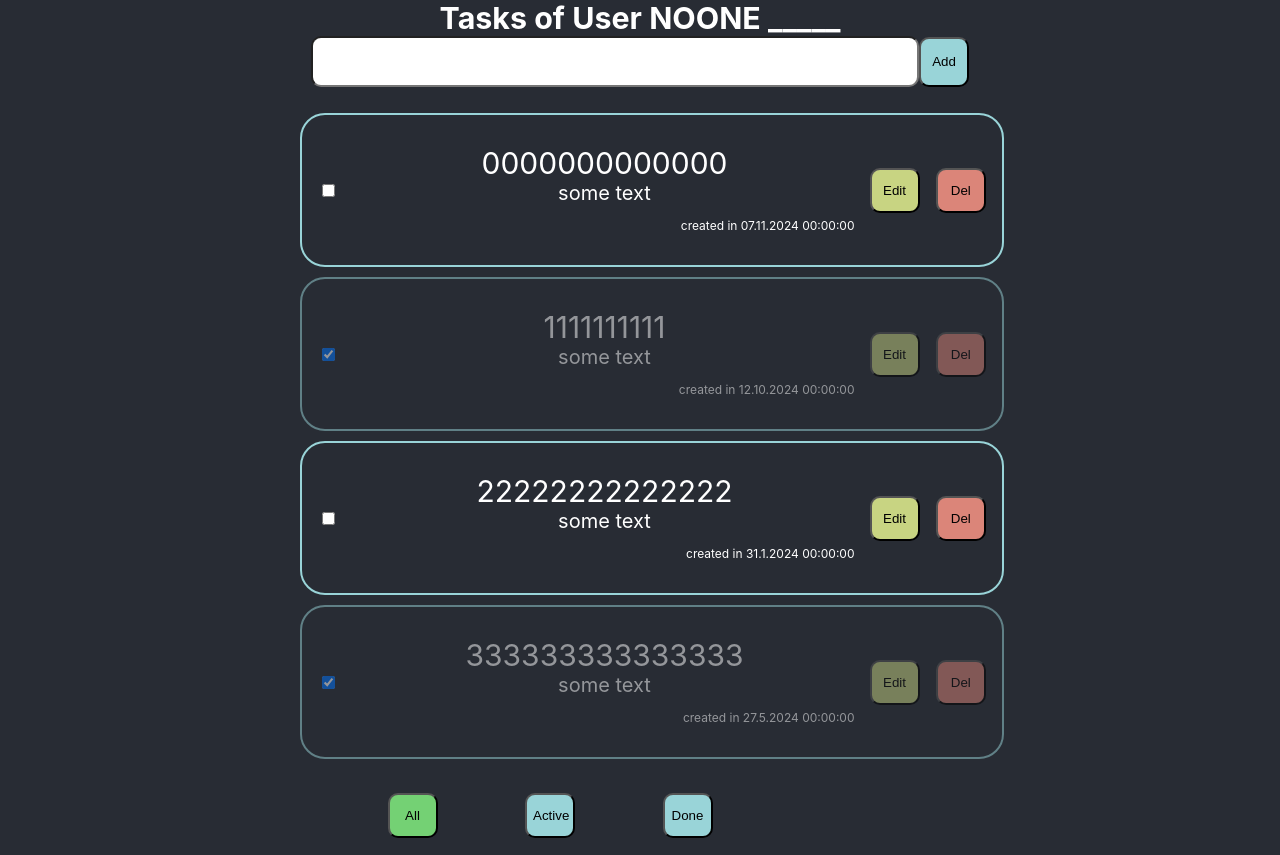
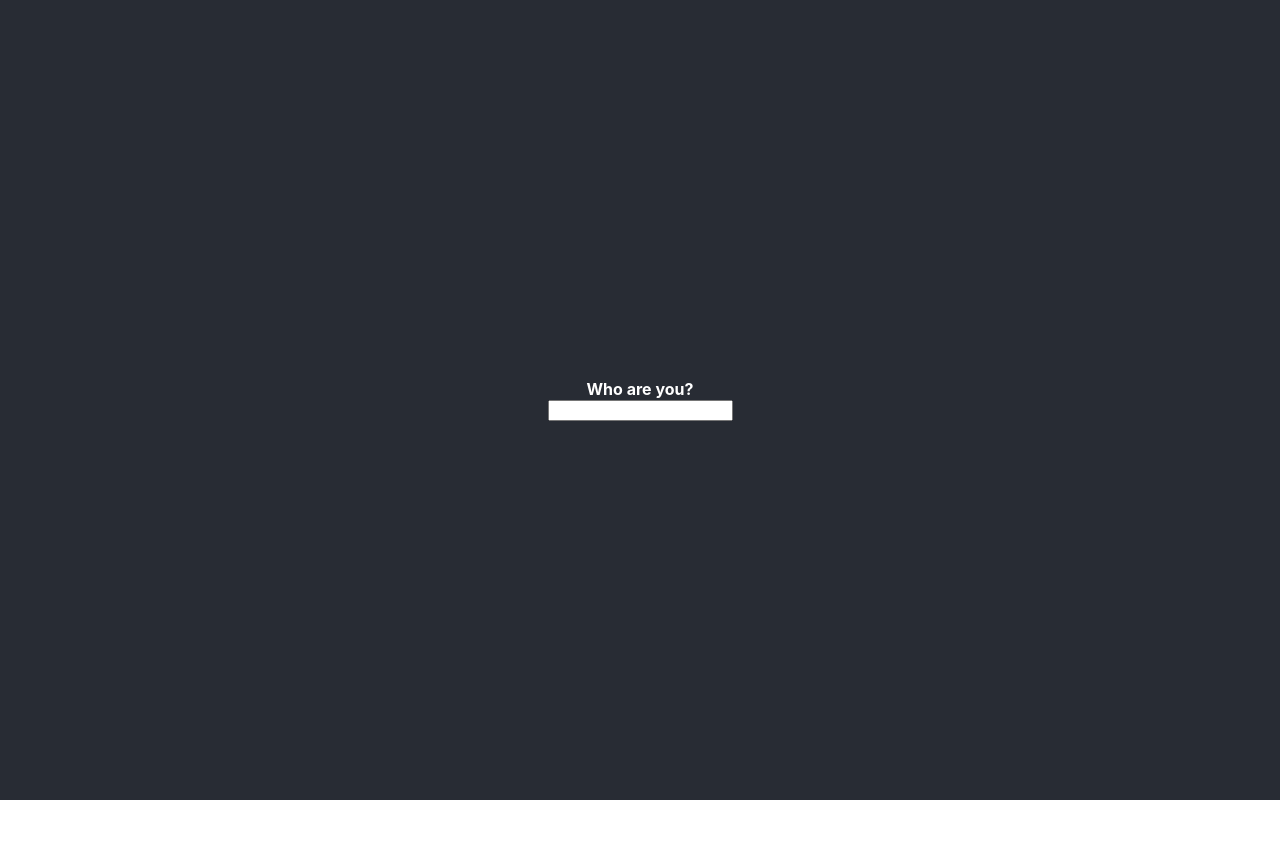
Before and after one commit to hannarim-23/ToDo, a React (Create React App) app in the folder my-app/: page / in a window 1280 px wide. After the commit the page ends 800 px from the top, so only its background shows below. Built offline with nearby package versions, Linux system fonts and the light colour scheme.

Commit message:
feat: sort, Refactoring

```diff
--- a/my-app/src/App.css
+++ b/my-app/src/App.css
@@ -1,5 +1,6 @@
 ul[class],
 ol[class] {
+  list-style: none;
   padding: 0;
 }
 
@@ -9,29 +10,14 @@ h2,
 h3,
 h4,
 p,
+a,
 ul[class],
 ol[class],
-li,
-figure,
-figcaption,
-blockquote,
-dl,
-dd {
+li {
   margin: 0;
 }
 .App {
   text-align: center;
-}
-
-.App-logo {
-  height: 40vmin;
-  pointer-events: none;
-}
-
-@media (prefers-reduced-motion: no-preference) {
-  .App-logo {
-    animation: App-logo-spin infinite 20s linear;
-  }
 }
 
 .App-header {
@@ -41,43 +27,15 @@ dd {
   flex-direction: column;
   align-items: center;
   justify-content: center;
-  font-size: calc(10px + 2vmin);
+  /*font-size: calc(10px + 2vmin);/**/
   color: white;
 }
 
-.App-link {
-  color: #61dafb;
-}
-
-@keyframes App-logo-spin {
-  from {
-    transform: rotate(0deg);
-  }
-  to {
-    transform: rotate(360deg);
-  }
+.wrapper {
+  width: 700px;
 }
 /*------------------*/
-.del__task__button {
-  background-color: rgb(219, 133, 121);
-}
-.edit__task__button {
-  background-color: rgb(200, 212, 130);
-}
-.add__task__button {
-  height: 50px;
-}
-button {
-  width: 50px;
-  height: 45px;
-  background-color: rgb(153, 212, 216);
-  border-radius: 10px;
-}
-.input__new__task {
-  height: 45px;
-  border-radius: 10px;
-  width: 600px;
-}
+
 .buttons__filter {
   height: 60px;
   width: 500px;
@@ -96,7 +54,7 @@ button {
   justify-content: space-evenly;
   border: solid 2px rgb(153, 212, 216);
   border-radius: 25px;
-  margin: 10px;
+  /*margin: 10px;*/
 }
 .title__task {
   word-break: break-all;
@@ -109,20 +67,29 @@ button {
   border-radius: 25px;
   background-color: green;
 }
-ul {
-  list-style: none;
-  padding: 0;
+ul,
+li {
+  padding-inline-start: 0px;
+  margin: 0px;
 }
-.wrapper {
-  width: 700px;
-}
+
 .new__task__block {
   width: 100%;
+  display: flex;
+  justify-content: center;
+  padding-bottom: 15px;
+  padding-top: 15px;
+}
+.input__new__task {
+  height: 45px;
+  border-radius: 10px;
+  width: 600px;
 }
 
 .active__filter {
   background-color: rgb(116, 209, 116);
 }
+
 .is__done {
   opacity: 0.5;
 }
@@ -138,21 +105,49 @@ ul {
   font-size: 20px;
 }
 
-.date {
-  width: 100%;
-  font-size: 12px;
-  text-align: right;
-
-  display: inline-block;
-  margin-right: 15px;
-  /*   border: 1px solid green; */
-}
 .task__for__edit {
   display: flex;
   align-items: center;
   height: 100%;
   justify-content: space-evenly;
 }
-p {
-  margin: 0;
+
+/*sort----------------------*/
+.sort__content {
+  display: none;
+  position: absolute;
+  background-color: #f1f1f1;
+  min-width: 160px;
+  z-index: 1;
 }
+
+.sort__block {
+  position: relative;
+  display: inline-block;
+  height: 45px;
+}
+.sort__content a {
+  color: black;
+  padding: 12px;
+  display: block;
+  font-size: 16px;
+}
+
+.sort__content a:hover {
+  background-color: rgb(153, 212, 216);
+  cursor: pointer;
+}
+
+.sort__block:hover .sort__content {
+  display: block;
+  top: -100px;
+  left: 50px;
+}
+
+.sort__block:hover .sort__button {
+  background-color: rgb(116, 209, 116);
+}
+
+.nameUser{
+  color:gold;
+}
--- a/my-app/src/App.tsx
+++ b/my-app/src/App.tsx
@@ -1,9 +1,10 @@
-import React, { useState } from "react";
+import React, { KeyboardEvent, ChangeEvent, useState } from "react";
 import "./App.css";
 import { TodoList } from "./Organism/Todolist";
 import { taskItems1 /*,  taskItems2, taskItems3, allUsers  */ } from "./View/view";
 import { taskType } from "./Molecules/Task";
 import { title } from "process";
+import Button from "./Atoms/Button";
 export type filterValueStyle = "all" | "active" | "done"; //тип для фильтра
 
 /* export type valueUser = "ivan" | "yana" | "dima"; //тип для фильтра
@@ -26,16 +27,14 @@ function App() {
   let [tasks, setTasks] = useState<taskType[]>(taskItems); //присвоение начального значения
 
   /*удаление задачи */
-  function removeTask(id: number) {
+  const removeTask = (id: number) => {
     let result = tasks.filter((i) => i.id !== id);
     setTasks(result);
-  }
+  };
   /*фильтрация по кнопкам*/
   let [filter, setFilter] = useState<filterValueStyle>("all"); //у всех значение all
 
-  function changeFilter(val: filterValueStyle) {
-    setFilter(val);
-  }
+  const changeFilter = (val: filterValueStyle) => setFilter(val);
 
   let tasksForToDoList = tasks;
   if (filter === "done") {
@@ -47,17 +46,17 @@ function App() {
 
   /*изменение  выполнена / не выполнена задача*/ //----------------------------
 
-  function changeStatus(taskId: number /* , isDone: boolean */) {
+  const changeStatus = (taskId: number /* , isDone: boolean */) => {
     let task = tasks.find((i) => i.id === taskId); //true
     if (task) {
       task.isDone = !task.isDone;
     }
     setTasks([...tasks]);
-  }
+  };
 
   /*колбэк F поднимаем значение вверх (к APP) изменяет значение Title */
 
-  function changeTaskTitle(taskId: number, newTitle: string) {
+  const changeTaskTitle = (taskId: number, newTitle: string) => {
     //находим нужную таску
     let task = tasks.find((i) => i.id === taskId); //true
     //изменяем таску если нашлась
@@ -66,9 +65,9 @@ function App() {
     }
     //засетаем в стэйт копию объекта, чтобы реакт перерисовал
     setTasks([...tasks]);
-  }
+  };
   /*колбэк F поднимаем значение вверх (к APP) изменяет значение comment */
-  function changeTaskComment(taskId: number, newComment: string) {
+  const changeTaskComment = (taskId: number, newComment: string) => {
     //находим нужную таску
     let task = tasks.find((i) => i.id === taskId); //true
     //изменяем таску если нашлась
@@ -77,10 +76,24 @@ function App() {
     }
     //засетаем в стэйт копию объекта, чтобы реакт перерисовал
     setTasks([...tasks]);
-  }
+  };
+
+  /* sort tasks title */
+  const sortTasksTitle = () => {
+    tasks.sort((a, b) => (a.title > b.title ? 1 : -1));
+    setTasks([...tasks]);
+  };
+  const sortTasksDate = () => {
+    tasks.sort((a, b) => (a.date > b.date ? 1 : -1));
+    setTasks([...tasks]);
+  };
+  const sortTasksDateEnd = () => {
+    tasks.sort((a, b) => (a.date < b.date ? 1 : -1));
+    setTasks([...tasks]);
+  };
 
   /*добавление задачи*/
-  function addTask(title: string) {
+  const addTask = (title: string) => {
     let newTask = {
       id: tasks.length + 1,
       title: title,
@@ -91,34 +104,44 @@ function App() {
 
     let newTasks = [newTask, ...tasks]; //новый объект массива - add new task в начало массива и добавляем оставшийся массив
     setTasks(newTasks);
-  }
+  };
 
-  /*   function userWho() {
-    let user = prompt("What is your name?","");
-    if (user !== null) {
-      return user;
-    } else return "111";
-  } */
+  /* имя пользователя */
+  const [nameUser, setNameUser] = useState("");
+
+  const handleChange = (e: ChangeEvent<HTMLInputElement>) => {
+    let newNameUser = e.target.value;
+    setNameUser(newNameUser[0].toUpperCase() + newNameUser.slice(1));
+  };
+
+  const onKeyDown = (e: KeyboardEvent<HTMLInputElement>) => {
+    if (e.key === "Enter") {
+      let newNameUser = e.currentTarget.value;
+      setNameUser(newNameUser[0].toUpperCase() + newNameUser.slice(1));
+    }
+  };
 
   return (
     <div className="App">
       <header className="App-header">
-        {/*         {        <div>
+        <div>
           <h4>Who are you?</h4>
-          <input type="text" />
-        </div>} */}
+          <input type="text" value={nameUser} onChange={handleChange} onKeyDown={onKeyDown} />
+        </div>
 
         <TodoList
-          user={"NOONE"}
+          user={nameUser}
           tasks={tasksForToDoList}
           removeTask={removeTask}
           changeFilter={changeFilter}
           addTask={addTask}
           changeStatus={changeStatus}
           changeTaskTitle={changeTaskTitle}
+          changeTaskComment={changeTaskComment}
           filter={filter}
-          changeTaskComment={changeTaskComment}
-          //userWho={userWho}
+          sortTasksTitle={sortTasksTitle}
+          sortTasksDate={sortTasksDate}
+          sortTasksDateEnd={sortTasksDateEnd}
         />
       </header>
     </div>
--- /dev/null
+++ b/my-app/src/Atoms/Button.css
@@ -0,0 +1,17 @@
+.del__task__button {
+  background-color: rgb(219, 133, 121);
+}
+.edit__task__button {
+  background-color: rgb(200, 212, 130);
+}
+.add__task__button {
+  height: 50px;
+}
+button {
+  width: 50px;
+  height: 45px;
+  background-color: rgb(153, 212, 216);
+  border-radius: 10px;
+
+  cursor: pointer;
+}
--- a/my-app/src/Atoms/Button.tsx
+++ b/my-app/src/Atoms/Button.tsx
@@ -1,4 +1,5 @@
 import React from "react";
+import "./Button.css";
 
 type buttonType = {
   nameButton: string;
--- /dev/null
+++ b/my-app/src/Atoms/Date.css
@@ -0,0 +1,8 @@
+.date {
+    width: 100%;
+    font-size: 12px;
+    text-align: right;
+
+    display: inline-block;
+    margin-right: 15px;
+  }
--- a/my-app/src/Atoms/Date.tsx
+++ b/my-app/src/Atoms/Date.tsx
@@ -1,3 +1,6 @@
+
+import './Date.css';
+
 export function readDate(d: Date) {
   let date = d.getDate();
   let month = d.getMonth();
@@ -10,7 +13,7 @@ export function readDate(d: Date) {
     "created in " +
     (date < 10 ? "0" + date : date) +
     "." +
-    (month + 1 < 10 ? month + 1 : month + 1) +
+    (month + 1 < 9 ? "0" + (month + 1) : month + 1) +
     "." +
     year +
     " " +
--- /dev/null
+++ b/my-app/src/Molecules/authorization.tsx
@@ -0,0 +1 @@
+import React from "react";
--- a/my-app/src/Organism/Todolist.tsx
+++ b/my-app/src/Organism/Todolist.tsx
@@ -15,7 +15,9 @@ type PropsType = {
   filter: filterValueStyle;
   changeTaskTitle: (id: number, newTitle: string) => void;
   changeTaskComment: (id: number, newComment: string) => void;
-  //userWho:any;
+  sortTasksTitle: () => void;
+  sortTasksDate: () => void;
+  sortTasksDateEnd: () => void;
 };
 
 export function TodoList(props: PropsType) {
@@ -50,12 +52,20 @@ export function TodoList(props: PropsType) {
     }
   };
 
+  /* sort tasks */
+  const onSortTasksTitle = () => props.sortTasksTitle();
+  const onSortTasksDate = () => props.sortTasksDate();
+  const onSortTasksDateEnd = () => props.sortTasksDateEnd();
+
+
+
+  if (props.user === "Ivan" || props.user === "ivan") {
     return (
       <div className="wrapper">
         <h3>
-        Tasks of User {props.user} _____ {/* {props.userWho} */}
-        {/* {prompt("who","")} */}
+          Tasks of User <span className="nameUser">{props.user}</span>
         </h3>
+
         <div className="new__task__block">
           <input className={"input__new__task"} type="text" value={newTaskTitle} onChange={onEventNewTitle} onKeyDown={onKeyPress} />
           <Button nameButton={"add"} funOnClick={addTask} />
@@ -96,7 +106,18 @@ export function TodoList(props: PropsType) {
           <button onClick={onDoneClick} className={props.filter === "done" ? "active__filter" : ""}>
             Done
           </button>
+          <div className="sort__block">
+            <div className="sort__content">
+              <a onClick={onSortTasksTitle}>Sort by Title</a>
+              <a onClick={onSortTasksDateEnd}>Sort by Date(end)</a>
+              <a onClick={onSortTasksDate}>Sort by Date</a>
+            </div>
+            <button className="sort__button">Sort</button>
+          </div>
         </div>
       </div>
     );
+  } else {
+    return <div className="wrapper"></div>;
   }
+}
--- a/my-app/src/View/view.tsx
+++ b/my-app/src/View/view.tsx
@@ -1,11 +1,9 @@
 import { taskType } from "../Molecules/Task";
-
-
 
 export let taskItems1: taskType[] = [
   {
     id: 0,
-    title: "0000000000000",
+    title: "aa0000000000000",
     comment: "some text",
     date: new Date("2024-11-07"),
     isDone: false,
@@ -20,7 +18,7 @@ export let taskItems1: taskType[] = [
 
   {
     id: 2,
-    title: "22222222222222",
+    title: "322222222222222",
     comment: "some text",
     date: new Date("2024-1-31"),
     isDone: false,
@@ -28,7 +26,7 @@ export let taskItems1: taskType[] = [
 
   {
     id: 3,
-    title: "333333333333333",
+    title: "a333333333333333",
     comment: "some text",
     date: new Date("2024-5-27"),
     isDone: true,
@@ -54,10 +52,6 @@ export let taskItemsArray = [
     { id: 3, text: "333333333333333", isDone: true },
   ],
 ]; */
-
-
-
-
 
 /* export let taskItems2: taskType[] = [
   {
```
Lines whose indentation alone changed are shown as unchanged.
